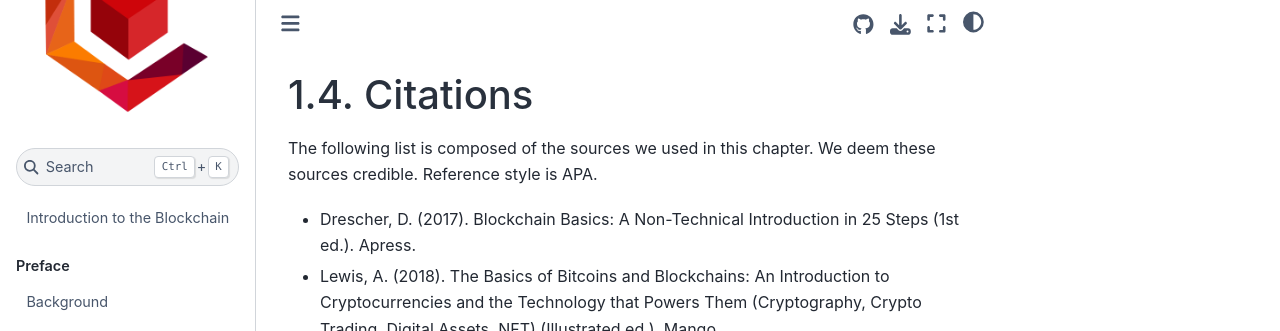
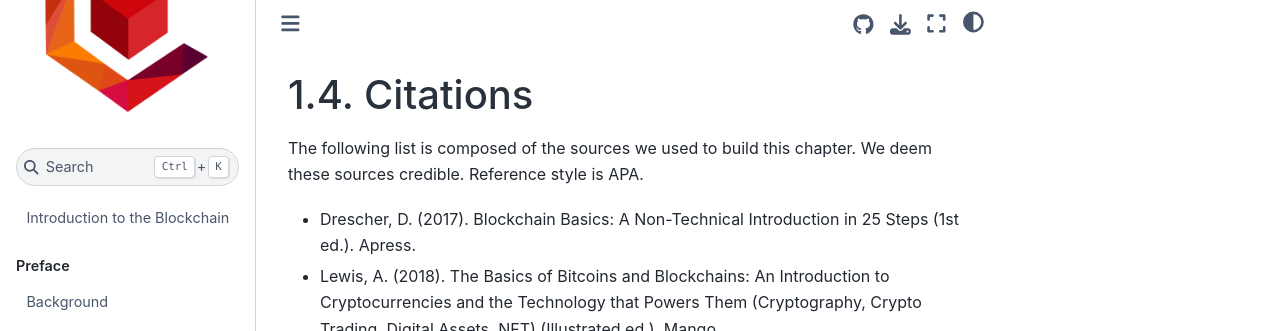
Before and after one commit to DanielMistrik/Intro2Blockchain, a Jupyter Book: the page built from chapters/baad/citations.md, in a window 1280 px wide. Shown: the top 331 px of the page. Built offline with Jupyter Book 1.0.4 settings and Sphinx 7.4.7 and the Sphinx Book theme 1.1.4, drawn with Linux system fonts in a browser that asks for light colours.

Commit message:
Minor text changes to citations

```diff
--- a/chapters/baad/citations.md
+++ b/chapters/baad/citations.md
@@ -1,5 +1,5 @@
 # Citations
-The following list is composed of the sources we used in this
+The following list is composed of the sources we used to build this
 chapter. We deem these sources credible. Reference style is APA.
 
 * Drescher, D. (2017). Blockchain Basics: A Non-Technical Introduction in 25 Steps (1st ed.). Apress.
```
